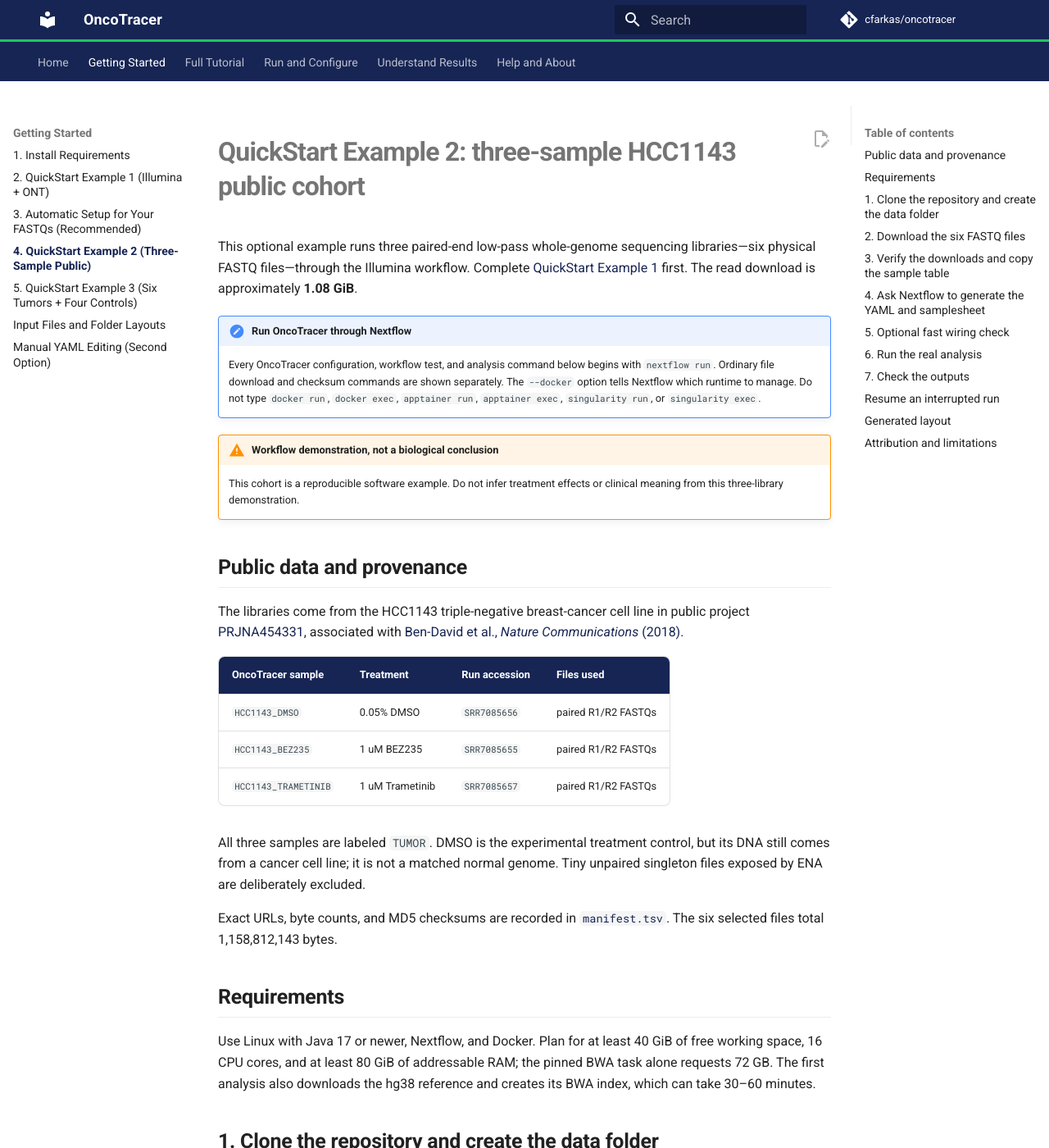
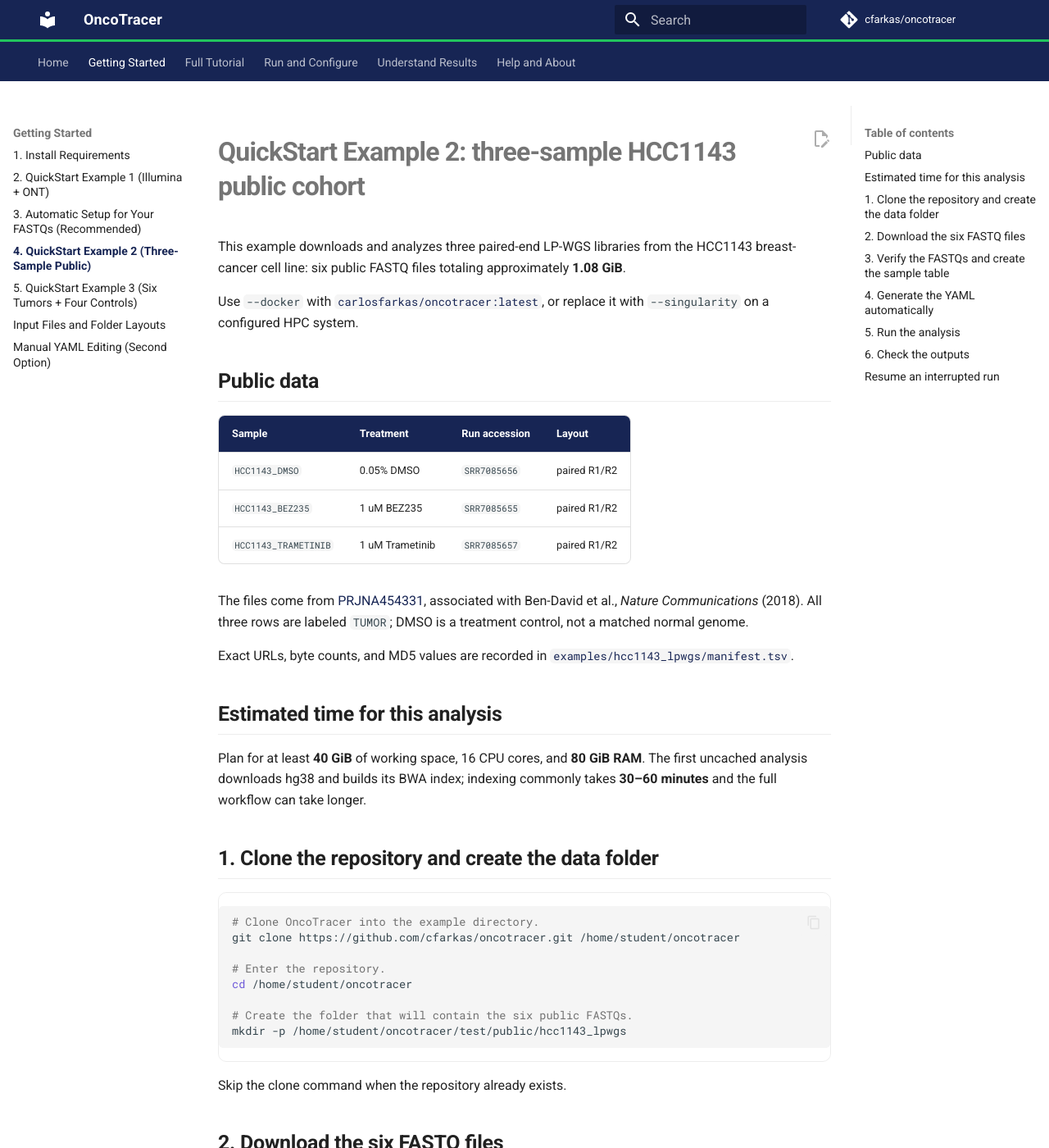
Before and after one commit to cfarkas/oncotracer, an MkDocs documentation site: the page built from docs/public_cohort.md, in a window 1280 px wide and 1400 px high. Shown: the whole window at 82% size. Built offline with MkDocs 1.6.1 and Material for MkDocs 9.7.7, drawn with Linux system fonts in a browser that asks for light colours; comment, search, counter and statistics services are not loaded; some of the changed text lies outside the part shown.

Commit message:
Docs: simplify HCC1143 public example

````diff
--- a/docs/public_cohort.md
+++ b/docs/public_cohort.md
@@ -2,95 +2,96 @@
 
 # QuickStart Example 2: three-sample HCC1143 public cohort
 
-This optional example runs three paired-end low-pass whole-genome sequencing libraries—six physical FASTQ files—through the Illumina workflow. Complete [QuickStart Example 1](quick_start.md) first. The read download is approximately **1.08 GiB**.
+This example downloads and analyzes three paired-end LP-WGS libraries from the HCC1143 breast-cancer cell line: six public FASTQ files totaling approximately **1.08 GiB**.
 
-!!! important "Run OncoTracer through Nextflow"
-    Every OncoTracer configuration, workflow test, and analysis command below
-    begins with `nextflow run`. Ordinary file download and checksum commands
-    are shown separately. The `--docker` option tells Nextflow which runtime
-    to manage. Do not type `docker run`, `docker exec`, `apptainer run`,
-    `apptainer exec`, `singularity run`, or `singularity exec`.
+Use `--docker` with [`carlosfarkas/oncotracer:latest`](https://hub.docker.com/r/carlosfarkas/oncotracer), or replace it with `--singularity` on a configured HPC system.
 
-!!! warning "Workflow demonstration, not a biological conclusion"
-    This cohort is a reproducible software example. Do not infer treatment effects or clinical meaning from this three-library demonstration.
+## Public data
 
-## Public data and provenance
+| Sample | Treatment | Run accession | Layout |
+| --- | --- | --- | --- |
+| `HCC1143_DMSO` | 0.05% DMSO | `SRR7085656` | paired R1/R2 |
+| `HCC1143_BEZ235` | 1 uM BEZ235 | `SRR7085655` | paired R1/R2 |
+| `HCC1143_TRAMETINIB` | 1 uM Trametinib | `SRR7085657` | paired R1/R2 |
 
-The libraries come from the HCC1143 triple-negative breast-cancer cell line in public project [PRJNA454331](https://www.ebi.ac.uk/ena/browser/view/PRJNA454331), associated with [Ben-David et al., *Nature Communications* (2018)](https://doi.org/10.1038/s41467-018-05729-w).
+The files come from [PRJNA454331](https://www.ebi.ac.uk/ena/browser/view/PRJNA454331), associated with Ben-David et al., *Nature Communications* (2018). All three rows are labeled `TUMOR`; DMSO is a treatment control, not a matched normal genome.
 
-| OncoTracer sample | Treatment | Run accession | Files used |
-| --- | --- | --- | --- |
-| `HCC1143_DMSO` | 0.05% DMSO | `SRR7085656` | paired R1/R2 FASTQs |
-| `HCC1143_BEZ235` | 1 uM BEZ235 | `SRR7085655` | paired R1/R2 FASTQs |
-| `HCC1143_TRAMETINIB` | 1 uM Trametinib | `SRR7085657` | paired R1/R2 FASTQs |
+Exact URLs, byte counts, and MD5 values are recorded in [`examples/hcc1143_lpwgs/manifest.tsv`](https://github.com/cfarkas/oncotracer/blob/main/examples/hcc1143_lpwgs/manifest.tsv).
 
-All three samples are labeled `TUMOR`. DMSO is the experimental treatment control, but its DNA still comes from a cancer cell line; it is not a matched normal genome. Tiny unpaired singleton files exposed by ENA are deliberately excluded.
+## Estimated time for this analysis
 
-Exact URLs, byte counts, and MD5 checksums are recorded in [`manifest.tsv`](https://github.com/cfarkas/oncotracer/blob/main/examples/hcc1143_lpwgs/manifest.tsv). The six selected files total 1,158,812,143 bytes.
-
-## Requirements
-
-Use Linux with Java 17 or newer, Nextflow, and Docker. Plan for at least 40 GiB
-of free working space, 16 CPU cores, and at least 80 GiB of addressable RAM;
-the pinned BWA task alone requests 72 GB. The first analysis also downloads
-the hg38 reference and creates its BWA index, which can take 30–60 minutes.
+Plan for at least **40 GiB** of working space, 16 CPU cores, and **80 GiB RAM**. The first uncached analysis downloads hg38 and builds its BWA index; indexing commonly takes **30–60 minutes** and the full workflow can take longer.
 
 ## 1. Clone the repository and create the data folder
 
-If the repository already exists at `/home/student/oncotracer`, skip the `git clone` line.
+```bash
+# Clone OncoTracer into the example directory.
+git clone https://github.com/cfarkas/oncotracer.git /home/student/oncotracer
 
-```bash
-git clone https://github.com/cfarkas/oncotracer.git /home/student/oncotracer
+# Enter the repository.
 cd /home/student/oncotracer
+
+# Create the folder that will contain the six public FASTQs.
 mkdir -p /home/student/oncotracer/test/public/hcc1143_lpwgs
 ```
 
+Skip the clone command when the repository already exists.
+
 ## 2. Download the six FASTQ files
 
-Copy these commands exactly. A repeated command continues a partial download because it includes `--continue-at -`.
+Each `curl` command can continue a partial download because it uses `--continue-at -`.
 
 ```bash
+# Download HCC1143_DMSO read 1.
 curl --fail --location --continue-at - \
   --output /home/student/oncotracer/test/public/hcc1143_lpwgs/HCC1143_DMSO_R1.fastq.gz \
   https://ftp.sra.ebi.ac.uk/vol1/fastq/SRR708/006/SRR7085656/SRR7085656_1.fastq.gz
 
+# Download HCC1143_DMSO read 2.
 curl --fail --location --continue-at - \
   --output /home/student/oncotracer/test/public/hcc1143_lpwgs/HCC1143_DMSO_R2.fastq.gz \
   https://ftp.sra.ebi.ac.uk/vol1/fastq/SRR708/006/SRR7085656/SRR7085656_2.fastq.gz
 
+# Download HCC1143_BEZ235 read 1.
 curl --fail --location --continue-at - \
   --output /home/student/oncotracer/test/public/hcc1143_lpwgs/HCC1143_BEZ235_R1.fastq.gz \
   https://ftp.sra.ebi.ac.uk/vol1/fastq/SRR708/005/SRR7085655/SRR7085655_1.fastq.gz
 
+# Download HCC1143_BEZ235 read 2.
 curl --fail --location --continue-at - \
   --output /home/student/oncotracer/test/public/hcc1143_lpwgs/HCC1143_BEZ235_R2.fastq.gz \
   https://ftp.sra.ebi.ac.uk/vol1/fastq/SRR708/005/SRR7085655/SRR7085655_2.fastq.gz
 
+# Download HCC1143_TRAMETINIB read 1.
 curl --fail --location --continue-at - \
   --output /home/student/oncotracer/test/public/hcc1143_lpwgs/HCC1143_TRAMETINIB_R1.fastq.gz \
   https://ftp.sra.ebi.ac.uk/vol1/fastq/SRR708/007/SRR7085657/SRR7085657_1.fastq.gz
 
+# Download HCC1143_TRAMETINIB read 2.
 curl --fail --location --continue-at - \
   --output /home/student/oncotracer/test/public/hcc1143_lpwgs/HCC1143_TRAMETINIB_R2.fastq.gz \
   https://ftp.sra.ebi.ac.uk/vol1/fastq/SRR708/007/SRR7085657/SRR7085657_2.fastq.gz
 ```
 
-## 3. Verify the downloads and copy the sample table
-
-The checksum command should print `OK` six times. `gzip -t` is silent when all six files are intact.
+## 3. Verify the FASTQs and create the sample table
 
 ```bash
+# Enter the FASTQ directory.
 cd /home/student/oncotracer/test/public/hcc1143_lpwgs
+
+# Check the six published MD5 values; each line should finish with OK.
 md5sum -c /home/student/oncotracer/examples/hcc1143_lpwgs/checksums.md5
+
+# Check gzip integrity; success produces no output.
 gzip -t HCC1143_DMSO_R1.fastq.gz HCC1143_DMSO_R2.fastq.gz \
   HCC1143_BEZ235_R1.fastq.gz HCC1143_BEZ235_R2.fastq.gz \
   HCC1143_TRAMETINIB_R1.fastq.gz HCC1143_TRAMETINIB_R2.fastq.gz
-cp /home/student/oncotracer/examples/hcc1143_lpwgs/samples.csv \
-  /home/student/oncotracer/test/public/hcc1143_lpwgs/samples.csv
-sed -n '1,10p' /home/student/oncotracer/test/public/hcc1143_lpwgs/samples.csv
+
+# Create the sample table in Nano.
+nano /home/student/oncotracer/test/public/hcc1143_lpwgs/samples.csv
 ```
 
-The displayed table must be:
+Paste exactly this content:
 
 ```csv
 sample_name,status
@@ -99,12 +100,22 @@ HCC1143_BEZ235,TUMOR
 HCC1143_TRAMETINIB,TUMOR
 ```
 
-## 4. Ask Nextflow to generate the YAML and samplesheet
-
-This command checks the FASTQ names and writes the run plan. It does not start alignment or CNA calling.
+Save with `Ctrl+O`, press Enter, and exit with `Ctrl+X`.
 
 ```bash
+# Display the saved sample table.
+sed -n '1,10p' /home/student/oncotracer/test/public/hcc1143_lpwgs/samples.csv
+```
+
+## 4. Generate the YAML automatically
+
+`--auto_params` checks the FASTQ names and gzip files, writes the Illumina samplesheet and YAML, and then stops. It does not align reads or call CNAs.
+
+```bash
+# Return to the repository.
 cd /home/student/oncotracer
+
+# Generate the HCC1143 Illumina YAML and samplesheet.
 nextflow run /home/student/oncotracer/main.nf --auto_params \
   --mode illumina \
   --reads_folder /home/student/oncotracer/test/public/hcc1143_lpwgs \
@@ -113,99 +124,75 @@ nextflow run /home/student/oncotracer/main.nf --auto_params \
   --auto_outdir /home/student/oncotracer/test/runs/hcc1143_lpwgs
 ```
 
-Inspect the two generated files:
+```bash
+# Inspect the generated YAML.
+sed -n '1,120p' /home/student/oncotracer/test/configs/hcc1143_lpwgs/illumina.auto.yml
 
-```bash
-sed -n '1,120p' /home/student/oncotracer/test/configs/hcc1143_lpwgs/illumina.auto.yml
+# Inspect the generated FASTQ-to-sample mapping.
 sed -n '1,10p' /home/student/oncotracer/test/configs/hcc1143_lpwgs/illumina.samplesheet.csv
 ```
 
-The samplesheet must contain three data rows and each row must have an R1 and R2 path.
+The samplesheet should contain three data rows, each with an R1 and R2 path.
 
-## 5. Optional fast wiring check
-
-This starts a Nextflow stub run. It checks workflow wiring without performing the expensive analysis.
+## 5. Run the analysis
 
 ```bash
+# Optionally check the workflow wiring without running the scientific tools.
 nextflow run /home/student/oncotracer/main.nf -stub-run --docker \
   -params-file /home/student/oncotracer/test/configs/hcc1143_lpwgs/illumina.auto.yml \
   -work-dir /home/student/oncotracer/test/work/hcc1143_lpwgs_stub
-```
 
-## 6. Run the real analysis
-
-This is the actual resumable command:
-
-```bash
+# Run or resume the real HCC1143 analysis with Docker.
 nextflow run /home/student/oncotracer/main.nf --docker \
   -params-file /home/student/oncotracer/test/configs/hcc1143_lpwgs/illumina.auto.yml \
   -work-dir /home/student/oncotracer/test/work/hcc1143_lpwgs \
   -resume
 ```
 
-Nextflow downloads and starts the required containers. Keep this terminal open until the prompt returns.
+On HPC, use the same commands with `--singularity` instead of `--docker`.
 
-On an HPC system configured for Apptainer/Singularity, change only `--docker` to `--singularity` in the **Nextflow command**. Do not run the container runtime yourself.
-
-## 7. Check the outputs
-
-These commands list the BAM files, check each sample name separately in the
-segment table, and print the readable workflow summary:
+## 6. Check the outputs
 
 ```bash
+# List the three aligned BAM files.
 find /home/student/oncotracer/test/runs/hcc1143_lpwgs/01_samurai_illumina/alignment \
   -maxdepth 1 -type f -name '*.bam' -print
+
+# Confirm that HCC1143_DMSO appears in the segment table.
 grep -Fq HCC1143_DMSO \
   /home/student/oncotracer/test/runs/hcc1143_lpwgs/01_samurai_illumina/qdnaseq/all_segments.seg \
   && echo 'HCC1143_DMSO: found'
+
+# Confirm that HCC1143_BEZ235 appears in the segment table.
 grep -Fq HCC1143_BEZ235 \
   /home/student/oncotracer/test/runs/hcc1143_lpwgs/01_samurai_illumina/qdnaseq/all_segments.seg \
   && echo 'HCC1143_BEZ235: found'
+
+# Confirm that HCC1143_TRAMETINIB appears in the segment table.
 grep -Fq HCC1143_TRAMETINIB \
   /home/student/oncotracer/test/runs/hcc1143_lpwgs/01_samurai_illumina/qdnaseq/all_segments.seg \
   && echo 'HCC1143_TRAMETINIB: found'
+
+# Read the workflow summary.
 sed -n '1,40p' \
   /home/student/oncotracer/test/runs/hcc1143_lpwgs/06_workflow_summary/workflow_summary.txt
 ```
 
-Important outputs include:
-
-- three BAM files in `01_samurai_illumina/alignment/`;
-- the three sample names in `01_samurai_illumina/qdnaseq/all_segments.seg`;
-- `03_cna_codification/cna_events.tsv`;
-- `04_cna_custom_plots/cna_per_sample_pages.pdf`;
-- `04_cna_custom_plots/cna_log2_ratio_profiles_all_samples.pdf`; and
-- `06_workflow_summary/workflow_summary.txt`.
+Important outputs include `03_cna_codification/cna_events.tsv`, `04_cna_custom_plots/cna_per_sample_pages.pdf`, `04_cna_custom_plots/cna_log2_ratio_profiles_all_samples.pdf`, and `06_workflow_summary/workflow_summary.txt`.
 
 ## Resume an interrupted run
 
-Do not create a new work directory. Return to the repository and repeat the exact real-analysis command:
+```bash
+# Return to the repository.
+cd /home/student/oncotracer
 
-```bash
-cd /home/student/oncotracer
+# Repeat the same command with the same YAML and work directory.
 nextflow run /home/student/oncotracer/main.nf --docker \
   -params-file /home/student/oncotracer/test/configs/hcc1143_lpwgs/illumina.auto.yml \
   -work-dir /home/student/oncotracer/test/work/hcc1143_lpwgs \
   -resume
 ```
 
-Valid downloads and unchanged completed tasks are reused.
+This cohort is a software demonstration, not a matched tumor/normal study and not evidence of treatment causality.
 
-## Generated layout
-
-```text
-/home/student/oncotracer/test/
-├── public/hcc1143_lpwgs/       # six FASTQs plus samples.csv
-├── configs/hcc1143_lpwgs/      # generated YAML and samplesheet
-├── work/hcc1143_lpwgs/         # Nextflow resume cache
-└── runs/hcc1143_lpwgs/         # final outputs
-```
-
-## Attribution and limitations
-
-When presenting results, cite both the source study and OncoTracer as described in [Citation and Research Use](citation_research_use.md). Record the exact OncoTracer commit, container digest, caller, bin size, reference, and warnings alongside generated figures.
-
-This small public cohort tests multi-sample execution and teaches input semantics. It is not a matched tumor/normal design, does not establish treatment causality, and is not a substitute for an appropriately powered biological or clinical study.
-
-For the paired tumor/normal pattern requested by many local projects, continue
-to [QuickStart Example 3: six tumors and four controls](six_tumor_four_control.md).
+For a six-tumor/four-control configuration template using files that are **not included** in the repository, see [Other Example Run](six_tumor_four_control.md).
````
